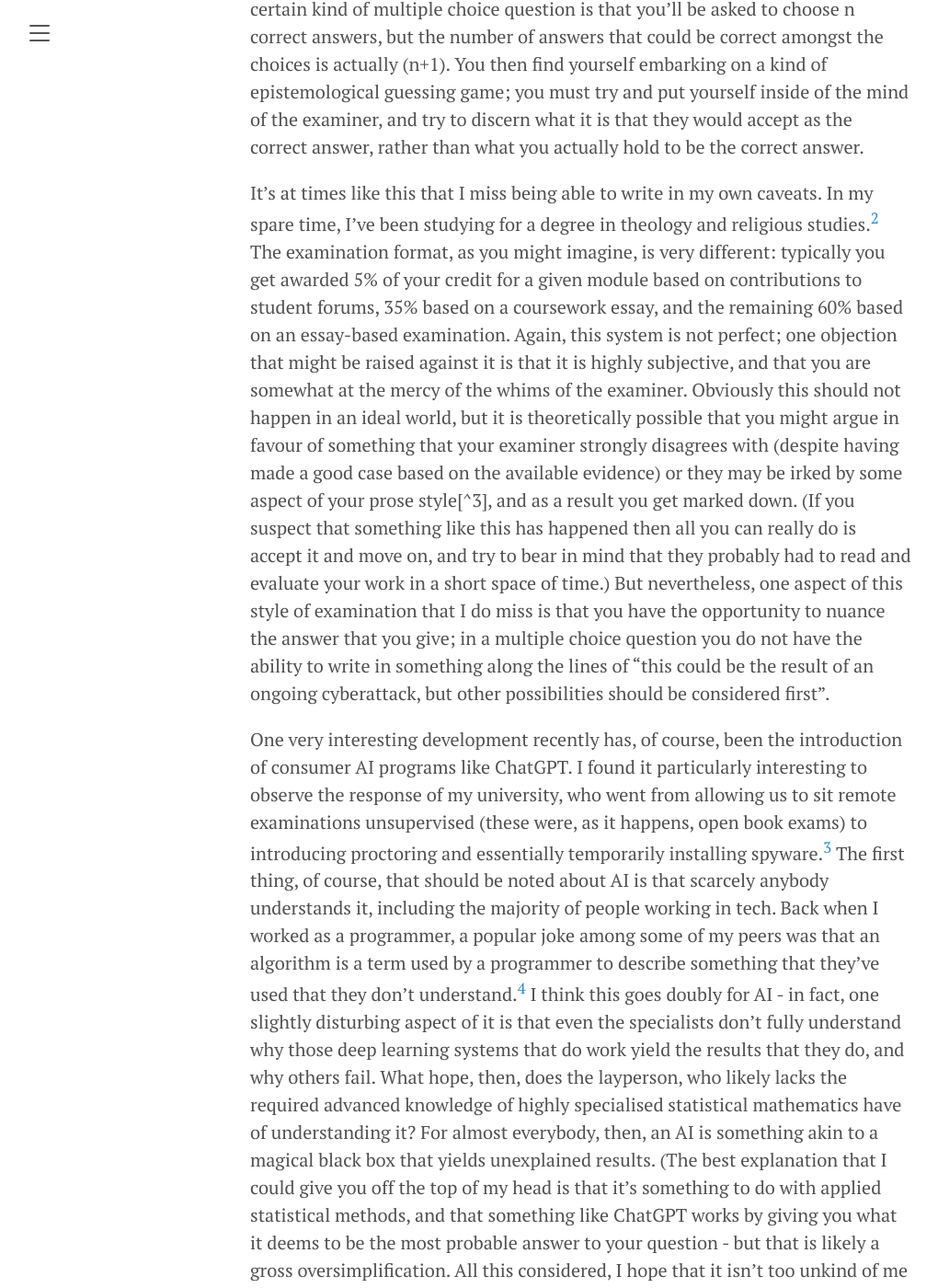
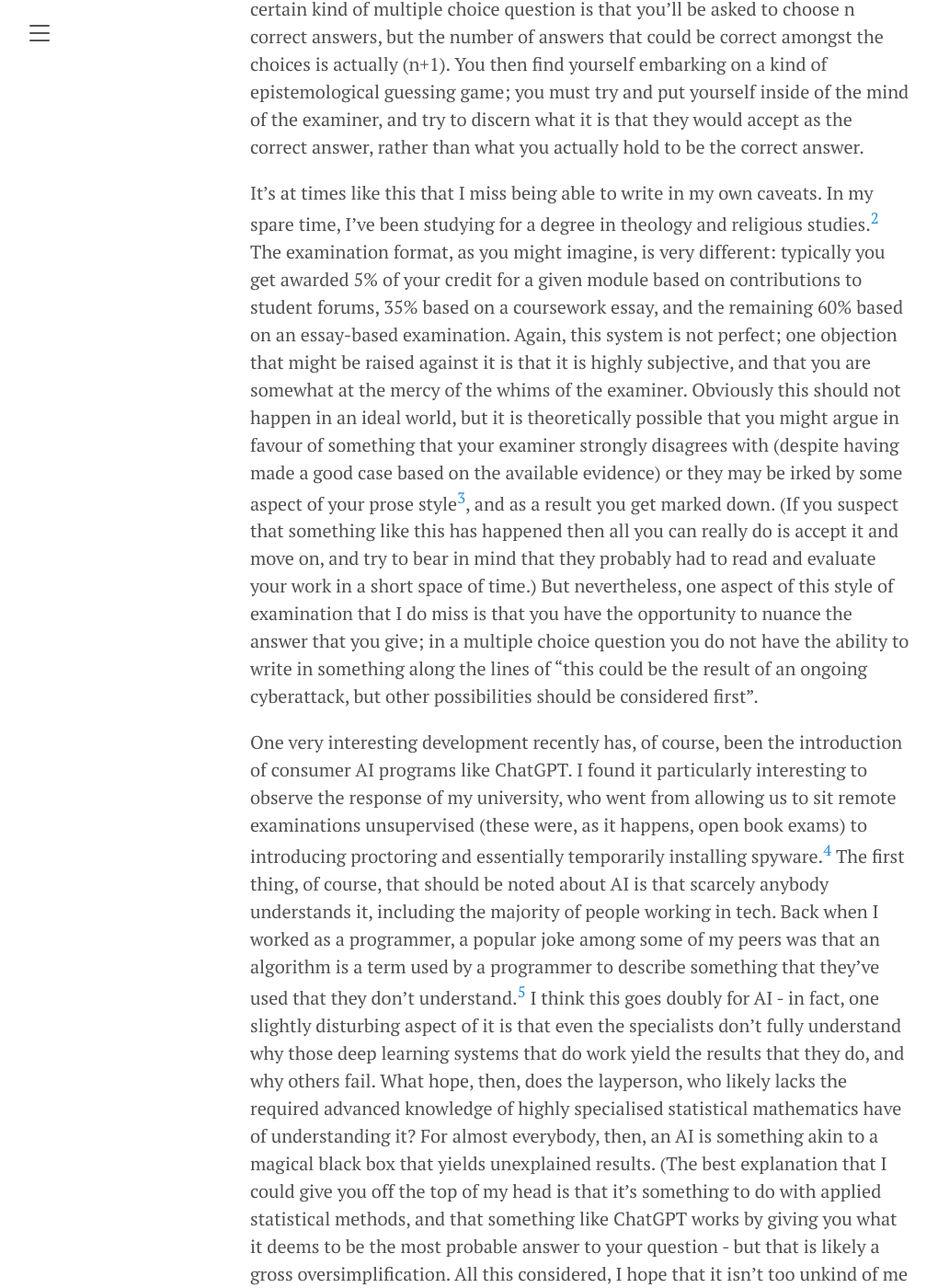
Before and after one commit to dgh--/dgh--.github.io, a Jekyll site: the page built from _posts/2024-11-27-on-examinations.md, in a window 1280 px wide and 1400 px high, scrolled down 791 px. Shown: the whole window at 92% size, without its empty margins (8-1028 px from the left). Built offline with Jekyll 4.4.1, drawn with Linux system fonts in a browser that asks for light colours; some of the changed lines change nothing that is shown; some of the changed text lies outside the part shown.

Commit message:
Add missing footnote

```diff
--- a/_posts/2024-11-27-on-examinations.md
+++ b/_posts/2024-11-27-on-examinations.md
@@ -22,5 +22,6 @@
 
 [^1]: In the very near future I'm going to be taking the CCST Cybersecurity and CompTIA A+ exams. For the avoidance of any doubt, I am writing prior to taking them, so the insights in this article are formed from self-assessment tools from various sources. I have not consulted any brain dumps, and I will not be update this post to reflect the content of the actual exams once I've taken them.
 [^2]: It's not entirely uncommon for people to ask me whether I'm training to be a priest, or something, but it's just a subject that I find fascinating as a mostly secular outsider.
+[^3]: I once received feedback on an essay that me referring to the Jewish people as an 'ethnoreligous group' was an example of awkward phrasing. I'm still a bit sore about that, given that I think it hints at the nuance of that situation pretty well. Unfortunately - or perhaps fortunately - you don't get the opportunity to argue back in such cases.
 [^4]: One unfortunate consequence of this has been to require candidates to be using either Windows or macOS; it doesn't really seem fair to the Linux users!
 [^5]: There is some truth to this, and surprisingly it often isn't a bad thing; you should, as far as reasonably possible, avoid messing around with things that you don't understand, at least in a professional context. Leave things like devising secure cryptographic encryption systems to the pros, because you will screw it up if you try to do it yourself.
```
